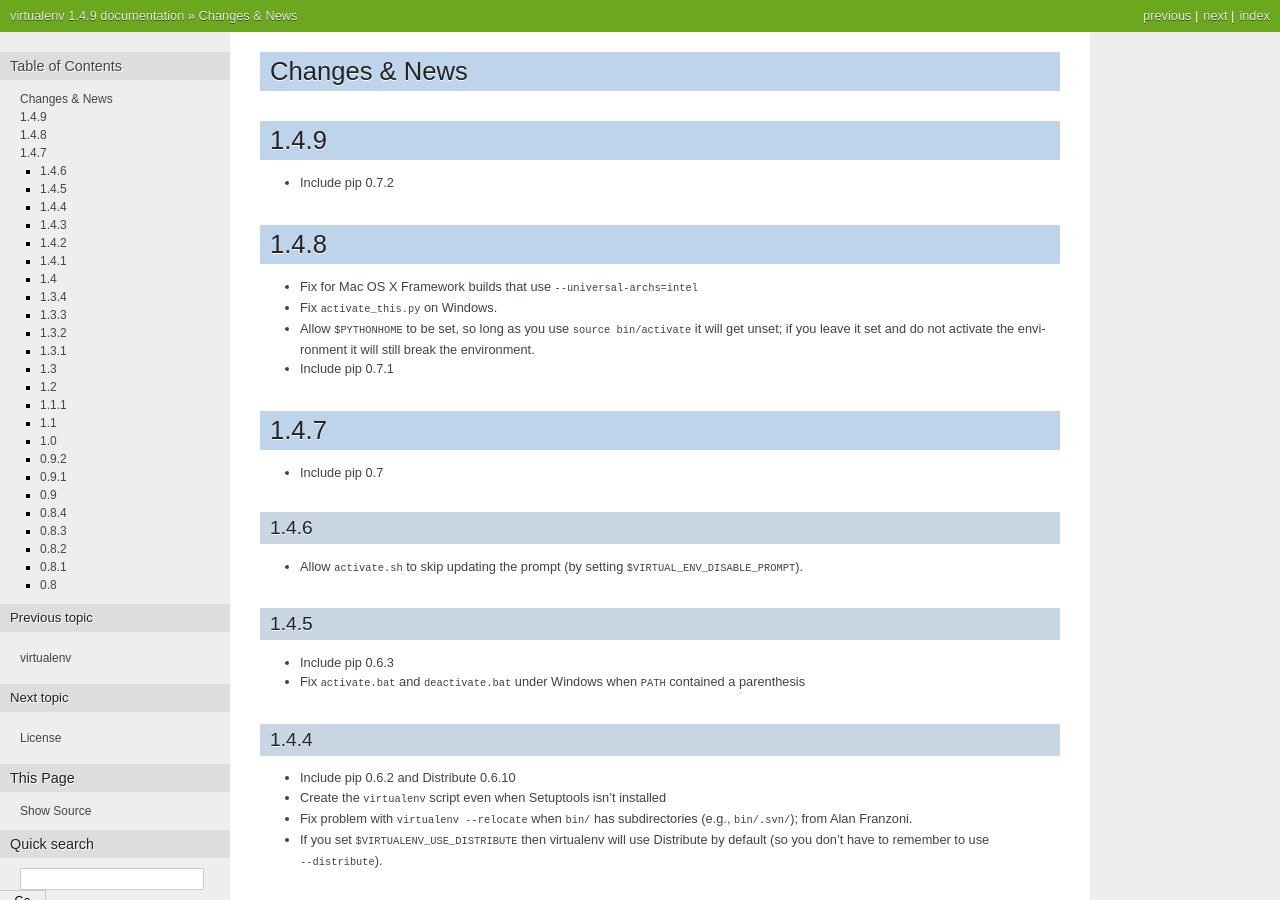
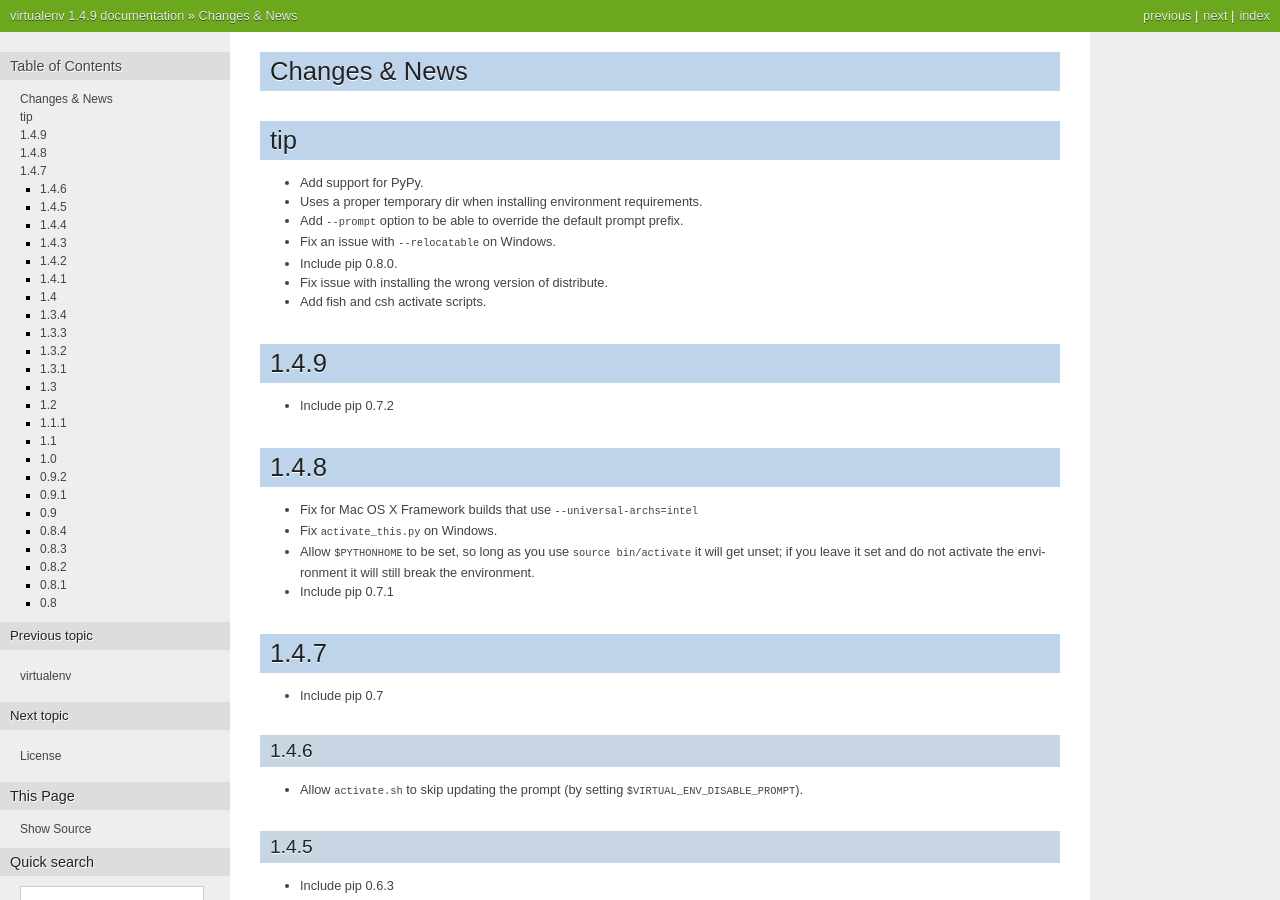
Before and after one commit to pypa/virtualenv, a Sphinx documentation site: the page built from docs/news.txt, in a window 1280 px wide and 900 px high. Built offline with Sphinx 7.4.7, drawn with Linux system fonts in a browser that asks for light colours.

Commit message:
Added news items for changes since 1.4.9.

```diff
--- a/docs/news.txt
+++ b/docs/news.txt
@@ -1,5 +1,22 @@
 Changes & News
 --------------
+
+tip
+---
+
+* Add support for PyPy.
+
+* Uses a proper temporary dir when installing environment requirements.
+
+* Add ``--prompt`` option to be able to override the default prompt prefix.
+
+* Fix an issue with ``--relocatable`` on Windows.
+
+* Include pip 0.8.0.
+
+* Fix issue with installing the wrong version of distribute.
+
+* Add fish and csh activate scripts.
 
 1.4.9
 -----
```
